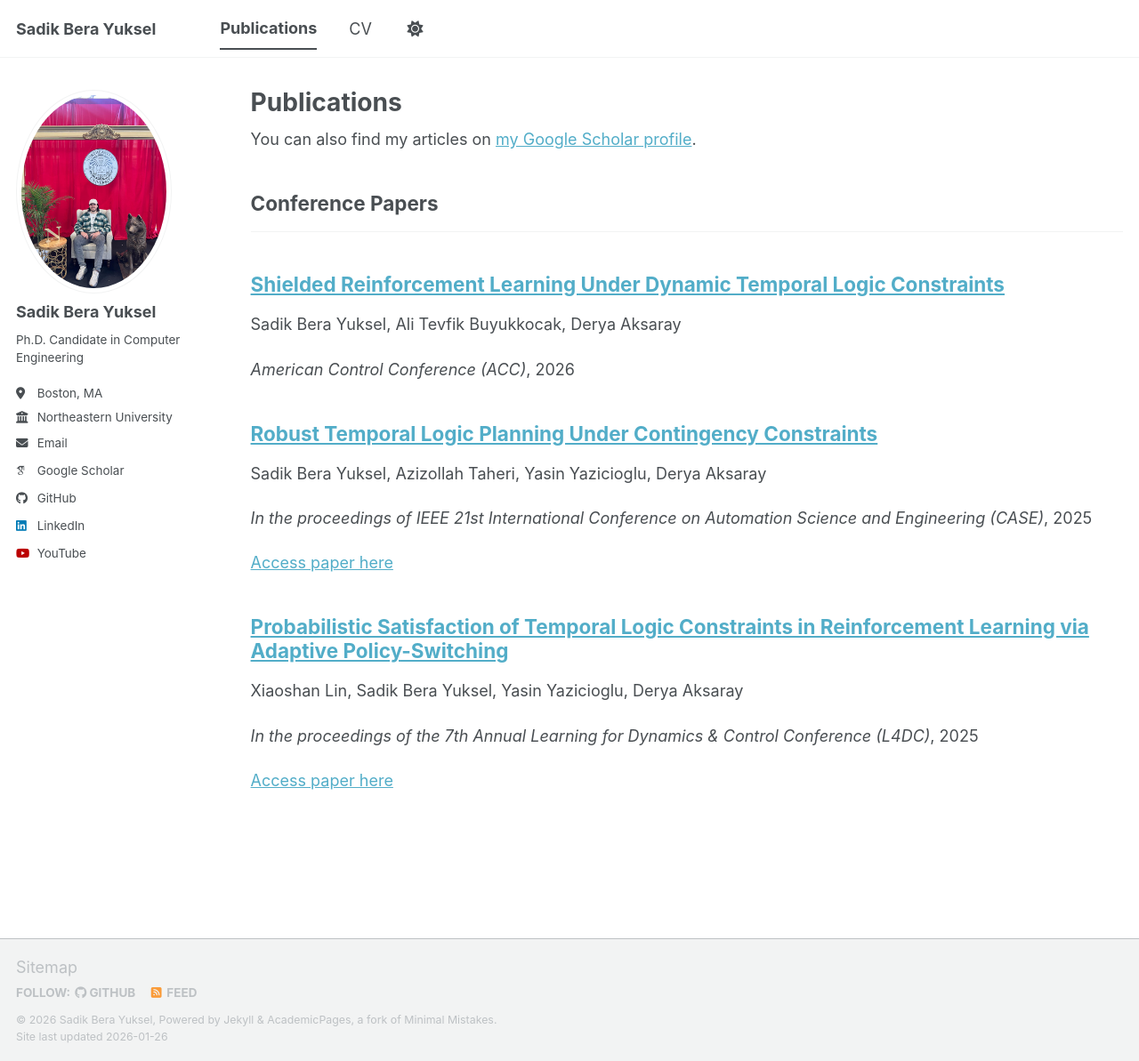
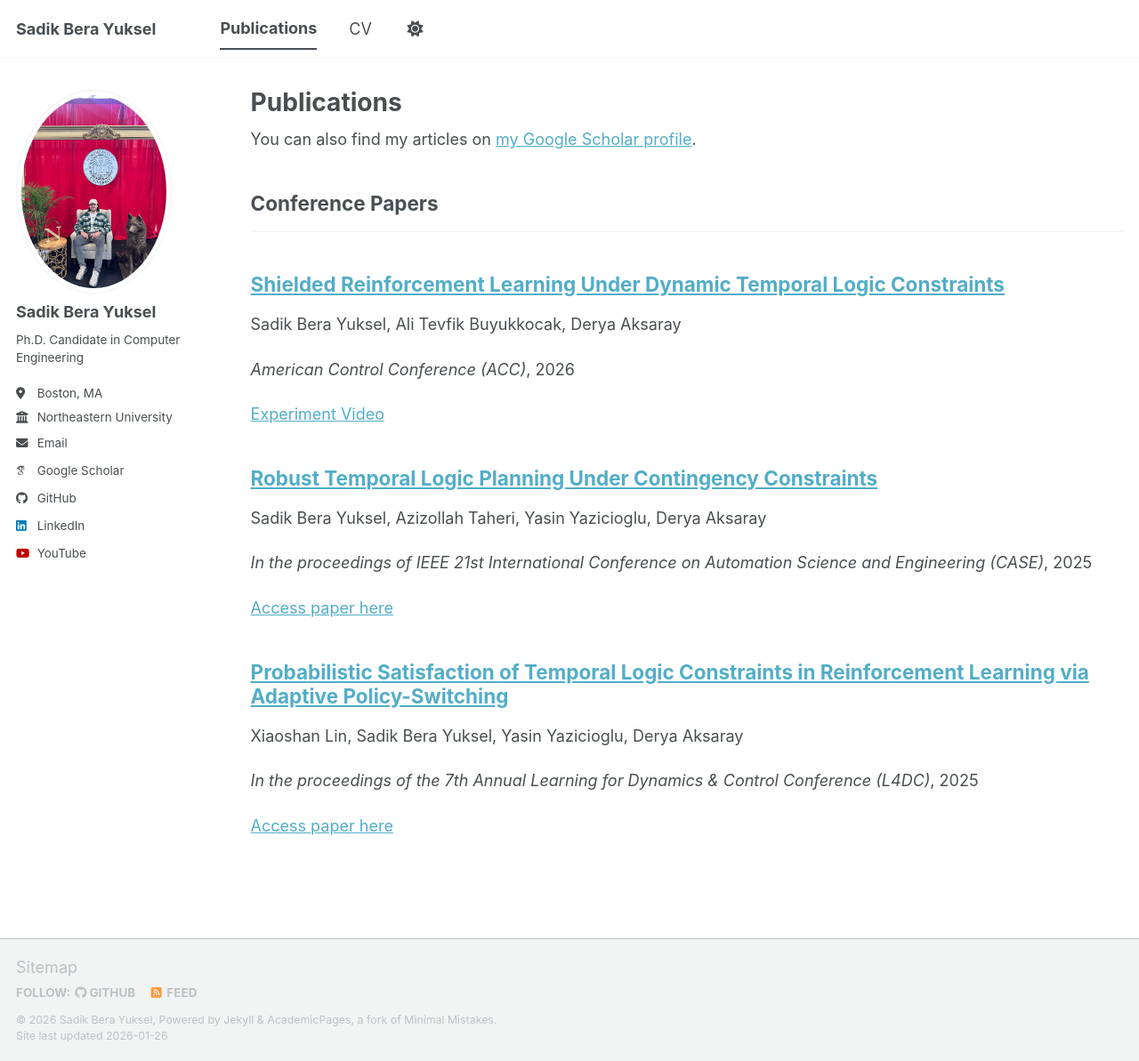
Before and after one commit to Berayksl/Berayksl.github.io, a Jekyll site: the page built from _pages/publications.html, in a window 1280 px wide and 1193 px high. Shown: the whole window at 89% size. Built offline with Jekyll 4.4.1, drawn with Linux system fonts in a browser that asks for light colours; some web fonts are replaced; a script bundle is joined from its source files by our own code; library files that are not in the unit come from our copies.

Commit message:
added research  description

```diff
--- a/_includes/archive-single.html
+++ b/_includes/archive-single.html
@@ -44,8 +44,25 @@
 	  {% if post.authors %}
 	    <p>{{ post.authors }}</p>
 	  {% endif %}
+
 	  <p><em>{{ post.venue }}</em>, {{ post.date | date: "%Y" }}</p>
-        {% elsif post.date %}
+
+	  {% if post.paperurl or post.experiment_video %}
+	    <p>
+	      {% if post.paperurl %}
+		<a href="{{ post.paperurl }}" target="_blank" rel="noopener">Paper</a>
+	      {% endif %}
+
+	      {% if post.paperurl and post.experiment_video %}
+		&nbsp;|&nbsp;
+	      {% endif %}
+
+	      {% if post.experiment_video %}
+		<a href="{{ post.experiment_video }}" target="_blank" rel="noopener">Experiment Video</a>
+	      {% endif %}
+	    </p>
+	  {% endif %}
+	{% elsif post.date %}
          <p class="page__date"><strong><i class="fa fa-fw fa-calendar" aria-hidden="true"></i> {{ site.data.ui-text[site.locale].date_label | default: "Published:" }}</strong> <time datetime="{{ post.date | default: "1900-01-01" | date_to_xmlschema }}">{{ post.date | default: "1900-01-01" | date: "%B %d, %Y" }}</time></p>
         {% endif %}
 
```
Also changed, not shown: _publications/Shielded RL Under Dynamic Temporal Logic Constraints.md (+1 -0 lines).
